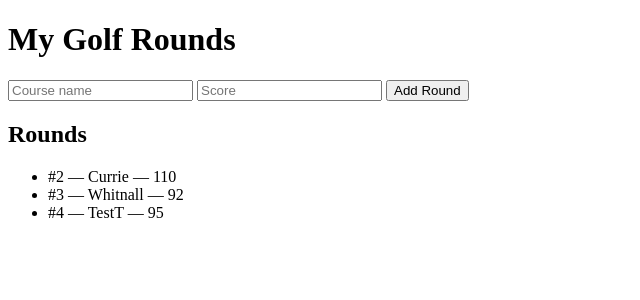
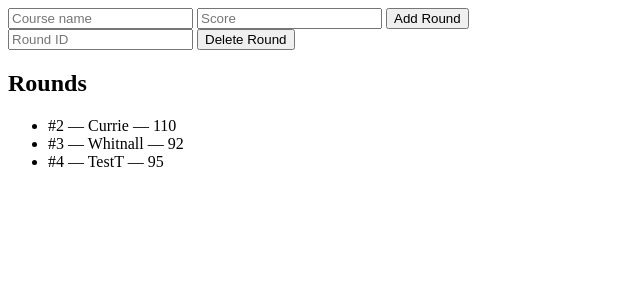
Before and after one commit to neo-dseiter/Fore, a Flask app: page / in a window 1280 px wide. Shown: the top 300 px of the page, without its empty margins (0-640 px from the left). Run offline with Flask 3, Linux system fonts and the light colour scheme.

Commit message:
Add "Delete" functionality

```diff
--- a/app.py
+++ b/app.py
@@ -34,6 +34,19 @@ def add_round():
         db.session.commit()
     return redirect(url_for("index"))
 
+@app.route("/delete", methods=["POST"])
+def delete_round():
+    round_id = request.form.get("round_id")
+    if round_id:
+        # locate the round by id and delete it
+        round_to_delete = GolfRound.query.get(int(round_id))
+        if round_to_delete:
+            db.session.delete(round_to_delete)
+            db.session.commit()
+        else:
+            print(f"No round found with id {round_id}")
+    return redirect(url_for("index"))
+
 
 if __name__ == "__main__":
     with app.app_context():
--- a/templates/index.html
+++ b/templates/index.html
@@ -4,12 +4,17 @@
     <title>Golf Tracker</title>
 </head>
 <body>
-    <h1>My Golf Rounds</h1>
+<!--    <h1>My Golf Rounds</h1>-->
 
     <form action="/add" method="post">
         <input type="text" name="course" placeholder="Course name" required>
         <input type="number" name="score" placeholder="Score" required>
         <button type="submit">Add Round</button>
+    </form>
+
+    <form action="/delete" method="post">
+        <input type="number" name="round_id" placeholder="Round ID" required>
+        <button type="submit">Delete Round</button>
     </form>
 
     <h2>Rounds</h2>
```
Also changed, not shown: instance/golf.db.
